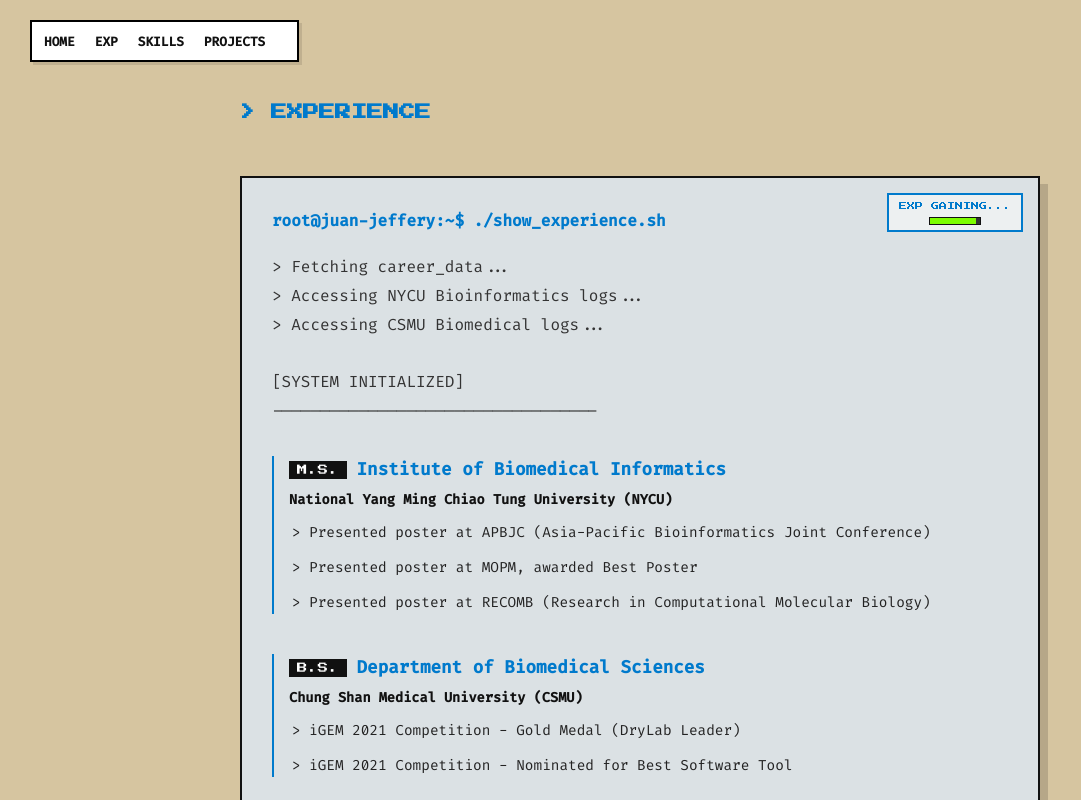
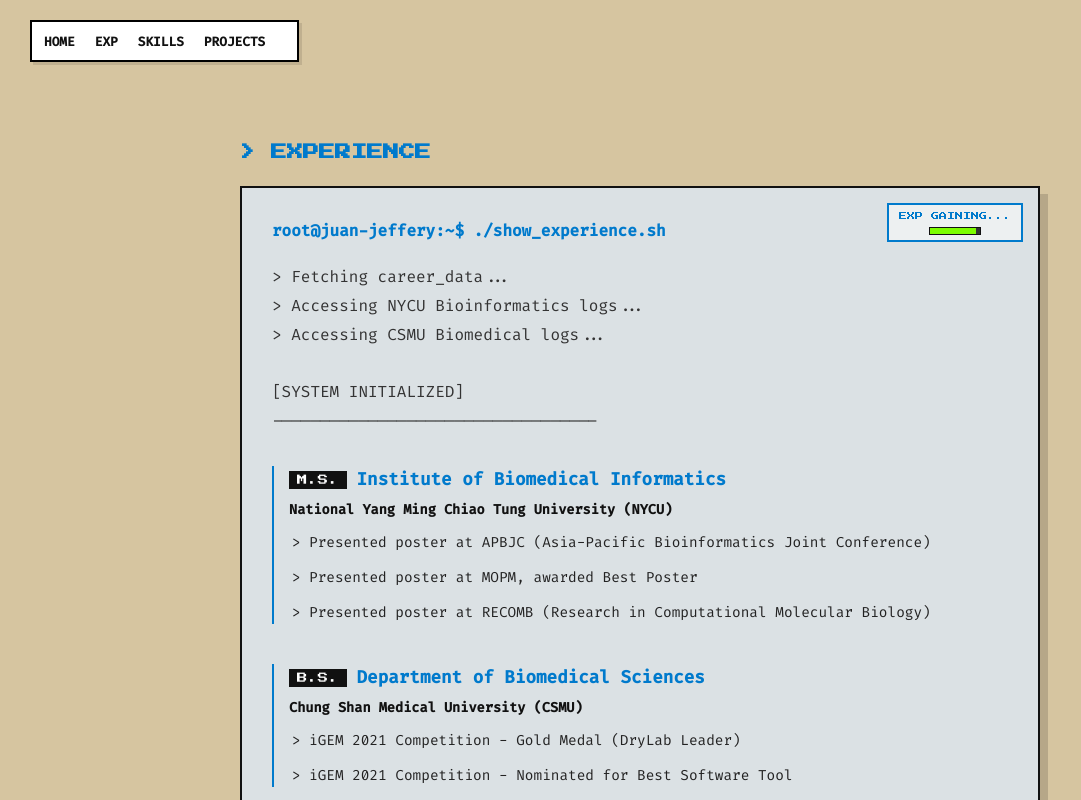
Before and after one commit to Juan-Jeffery/juan-jeffery.github.io, a Next.js app: page /experience in a window 1280 px wide. Shown: the top 800 px of the page, without its empty margins (0-1081 px from the left). Built offline with nearby package versions, Linux system fonts and the light colour scheme.

Commit message:
fix error

```diff
--- a/src/app/experience/page.tsx
+++ b/src/app/experience/page.tsx
@@ -33,7 +33,7 @@ export default function ExperiencePage() {
     /* ✅ 套用 styles.expPage 以顯現暗黃色底色 */
     <section className={styles.expPage}>
       <div className={styles.contentWrapper}>
-        <h2 className="terminal-header" style={{ marginBottom: '50px' }}>
+        <h2 className="terminal-header" style={{marginBottom: '20px' ,marginTop: '40px' }}>
           <span className="prompt-symbol">{">"}</span> EXPERIENCE
         </h2>
 
--- a/src/app/projects/page.tsx
+++ b/src/app/projects/page.tsx
@@ -6,8 +6,8 @@ export default function ProjectsPage() {
   return (
     <section className={styles.projectsPage}>
       <div className={styles.contentWrapper}>
-        <h2 className="terminal-header" style={{ marginBottom: '50px' }}>
-          <span className="prompt-symbol">{">"}</span> LOADING_PROJECTS...
+        <h2 className="terminal-header">
+        <span className="prompt-symbol">{">"}</span> LOADING_PROJECTS...
         </h2>
 
         {/* 1. ITD Pipeline */}
--- a/src/app/skills/page.tsx
+++ b/src/app/skills/page.tsx
@@ -42,8 +42,10 @@ export default function SkillsPage() {
     /* ✅ 使用 styles.skillsPage 來帶入 CSS 設定的暗黃色底色 */
     <section className={styles.skillsPage}>
       <div className={styles.contentWrapper}>
-        <h2 className="terminal-header" style={{ marginBottom: '50px' }}>
-          <span className="prompt-symbol">{">"}</span> SKILLS
+        <h2 className="terminal-header" style={{
+          paddingLeft: '6.5%', marginBottom: '20px' ,marginTop: '40px'
+        }}>
+        <span className="prompt-symbol">{">"}</span> SKILLS
         </h2>
 
         <div className={styles.skillsGrid}>
--- a/src/styles/globals.css
+++ b/src/styles/globals.css
@@ -58,10 +58,25 @@ nav {
   font-weight: bold;
 }
 
-/* 確保頁面容器頂部間距也一致 */
+/* src/styles/globals.css */
+
 .page-container {
-  padding: 100px 20px 60px 20px; /* 100px 確保不被導覽列遮住 */
-  max-width: 1000px;
-  margin: 0 auto;
+  margin-left: 200px; /* 電腦版側邊欄寬度 */
+  min-height: 100vh;
+  display: flex;
+  flex-direction: column;
+  align-items: center; /* ✅ 像 Project 一樣水平置中 */
+  padding: 80px 20px;
   box-sizing: border-box;
+  transition: all 0.3s ease;
 }
+
+@media (max-width: 850px) {
+  .page-container {
+    margin-left: 0;
+    /* ✅ 這裡設定跟 Project 一樣的手機版頂部距離 */
+    padding-top: 100px;
+    padding-left: 15px;
+    padding-right: 15px;
+  }
+}
```
